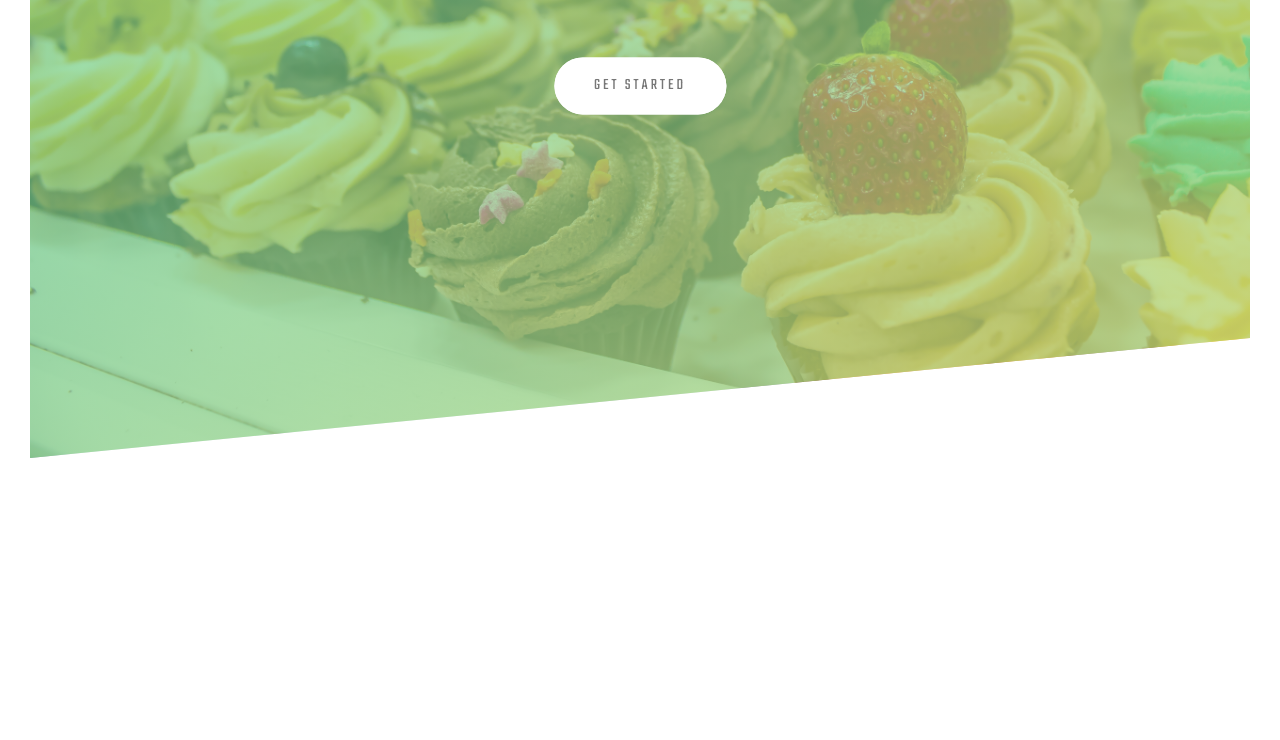
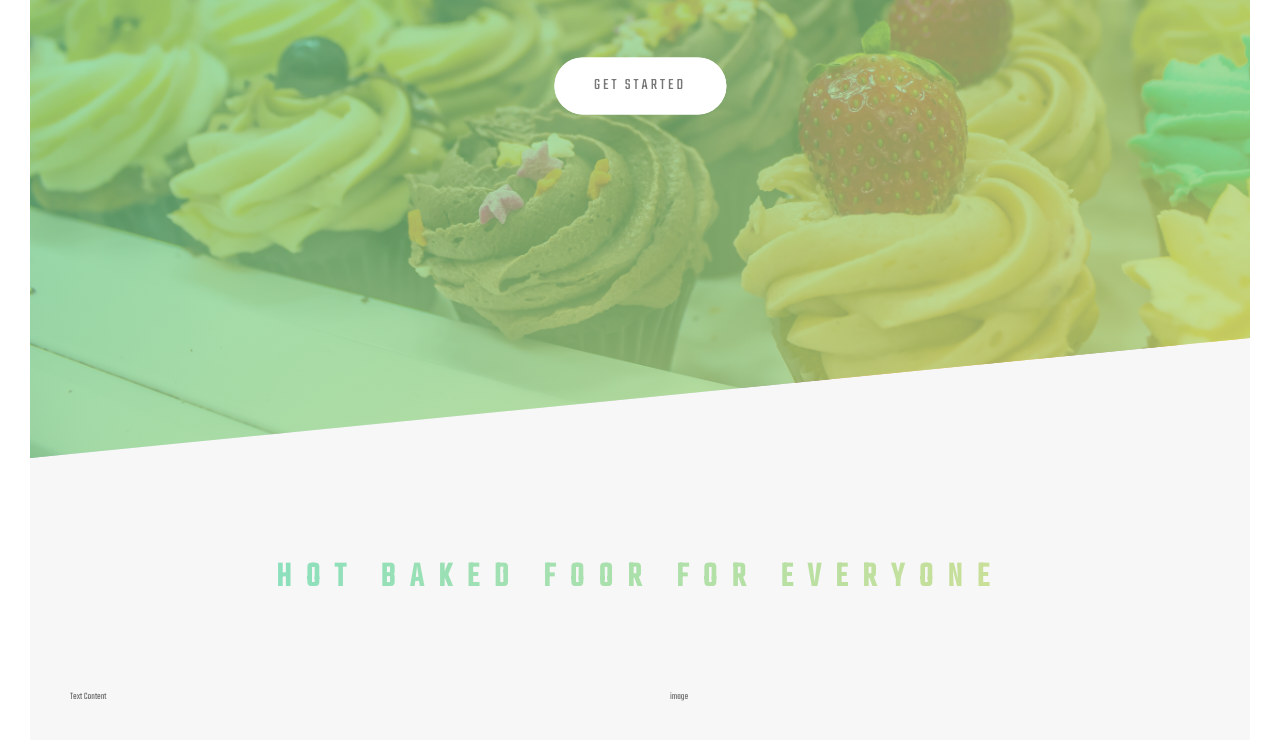
Before and after one commit to fuzzy95/Advance-Css-Using-Sass, a website: page Bake Station/index.html in a window 1280 px wide. Shown: the part 332-1072 px from the top of the page. Before the commit the page ends 820 px from the top, so only its background shows below. Drawn offline with Linux system fonts and the light colour scheme; a small style sheet from the web is missing.

Commit message:
secondary header design

```diff
--- a/Bake Station/index.html
+++ b/Bake Station/index.html
@@ -31,7 +31,22 @@
         </header>
 
         <main>
+            <section class="section_about">
+                <div class="u_center_text u_margin_bottom_8">
+                    <h2 class="heading_secondary">
+                        Hot baked foor for everyone
+                    </h2>
+                </div>
 
+                <div class="row">
+                    <div class="col_1_of_2">
+                        Text Content
+                    </div>
+                    <div class="col_1_of_2">
+                        image
+                    </div>
+                </div>
+            </section>
         </main>
 
         <!--
--- a/Bake Station/sass/abstracts/_variables.scss
+++ b/Bake Station/sass/abstracts/_variables.scss
@@ -2,6 +2,8 @@
 $color_primary: #50d39ca2;
 $color_primary_light: #bcd87ac2;
 $heading_primary_color: rgb(212, 50, 90);
+
+$color_grey_light_1: #f7f7f7;
 
 $color_grey_dark: #777777;
 $color_white: #ffffff;
--- a/Bake Station/sass/base/_typography.scss
+++ b/Bake Station/sass/base/_typography.scss
@@ -40,3 +40,20 @@ body {
         animation: moveInRight 2s ease-out;
     }
 }
+
+.heading_secondary {
+    font-size: 3.5rem;
+    text-transform: uppercase;
+    letter-spacing: 1.5rem;
+    font-weight: 700;
+    display: inline-block;
+    background-image: linear-gradient(to right, $color_primary, $color_primary_light);
+    -webkit-background-clip: text;
+    color: transparent;
+    transition: all .2s;
+
+    &:hover {
+        transform: skew(20deg) skewY(2deg) skewX(15deg) scale(1.1);
+        text-shadow: .5rem 1rem 2rem rgba($color_black, .2);
+    }
+}
--- a/Bake Station/sass/base/_utilities.scss
+++ b/Bake Station/sass/base/_utilities.scss
@@ -0,0 +1,7 @@
+.u_center_text {
+    text-align: center;
+}
+
+.u_margin_bottom_8 {
+    margin-bottom: 8rem;
+}
--- a/Bake Station/sass/layout/_grid.scss
+++ b/Bake Station/sass/layout/_grid.scss
@@ -1,6 +1,6 @@
 .row {
     max-width: $grid_width;
-    background-color: rgba(132, 223, 113, 0.933);
+    //background-color: rgba(132, 223, 113, 0.933);
     margin: 0 auto;
 
     // Everything inteasd the last child
@@ -13,7 +13,7 @@
 
     // attribute selector
     [class^="col_"] {
-        background-color: rgb(205, 226, 19);
+        //background-color: rgb(205, 226, 19);
         float: left;
 
         &:not(:last-child) {
--- a/Bake Station/sass/pages/_home.scss
+++ b/Bake Station/sass/pages/_home.scss
@@ -0,0 +1,5 @@
+.section_about {
+    background-color: $color_grey_light_1;
+    padding: 25rem 0;
+    margin-top: -20vh;
+}
```
Also changed, not shown: Bake Station/Css/style.css.
